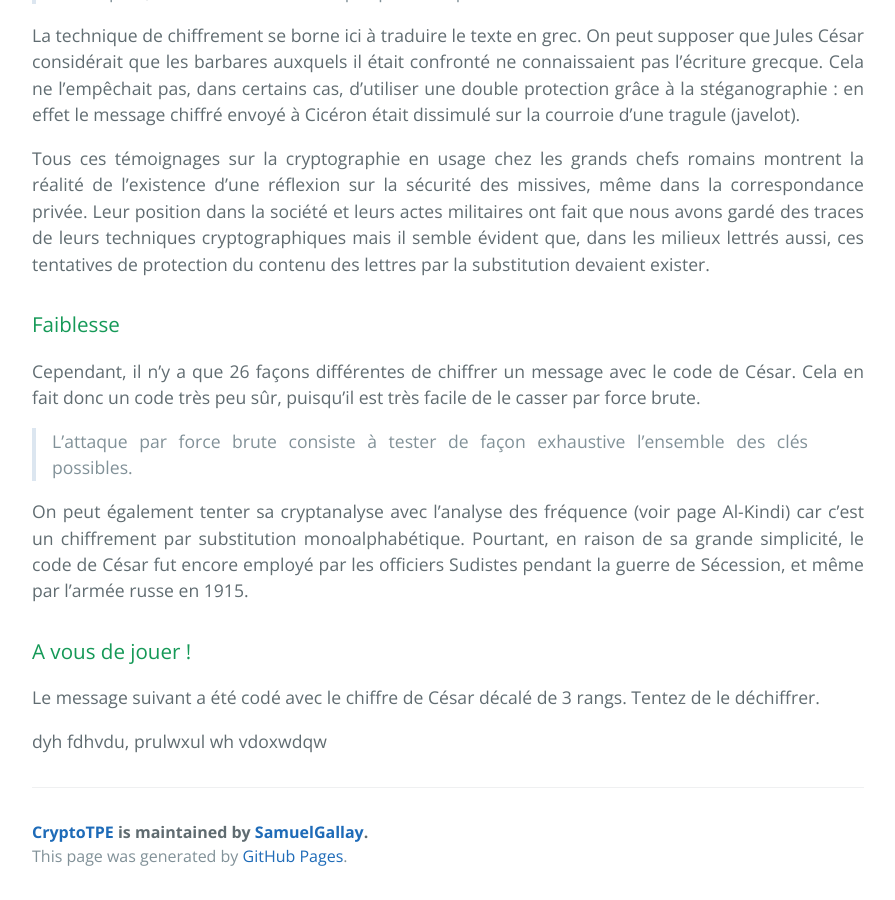
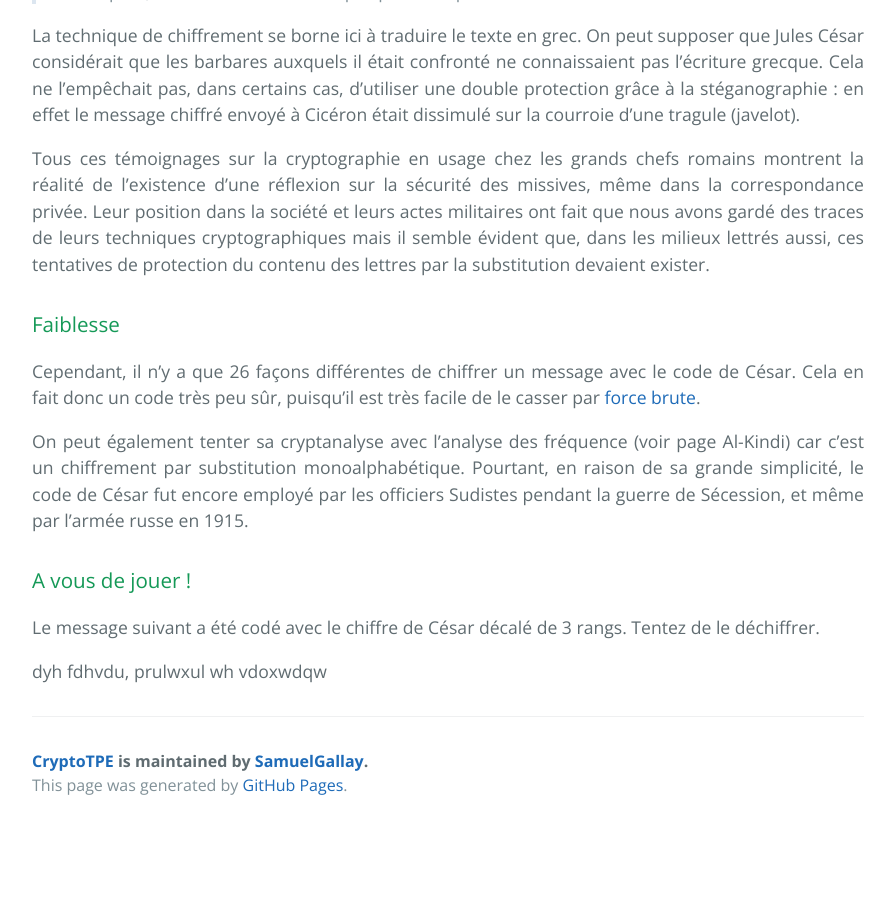
Before and after one commit to SamuelGallay/CryptoTPE, a Jekyll site: the page built from pages/1_Antiquite/3_cesar.md, in a window 1280 px wide and 900 px high, scrolled down 3915 px. Shown: the whole window, without its empty margins (192-1087 px from the left). Built offline with Jekyll 4.4.1, drawn with Linux system fonts in a browser that asks for light colours; our own code applies the rules of GitHub Pages for plain Markdown files; formulas are drawn with MathJax 3; after the commit the page ends 4744 px from its top, so only the background shows below that.

Commit message:
Update 3_cesar.md

```diff
--- a/pages/1_Antiquite/3_cesar.md
+++ b/pages/1_Antiquite/3_cesar.md
@@ -82,9 +82,7 @@ Tous ces témoignages sur la cryptographie en usage chez les grands chefs romain
 
 ### Faiblesse
 
-Cependant, il n'y a que 26 façons différentes de chiffrer un message avec le code de César. Cela en fait donc un code très peu sûr, puisqu'il est très facile de le casser par force brute.
-
-> L'attaque par force brute consiste à tester de façon exhaustive l'ensemble des clés possibles.
+Cependant, il n'y a que 26 façons différentes de chiffrer un message avec le code de César. Cela en fait donc un code très peu sûr, puisqu'il est très facile de le casser par [force brute]({{ "/glossaire/" | relative_url }}).
 
 On peut également tenter sa cryptanalyse avec l’analyse des fréquence (voir page Al-Kindi) car c’est un chiffrement par substitution monoalphabétique. Pourtant, en raison de sa grande simplicité, le code de César fut encore employé par les officiers Sudistes pendant la guerre de Sécession, et même par l'armée russe en 1915.
 
```
